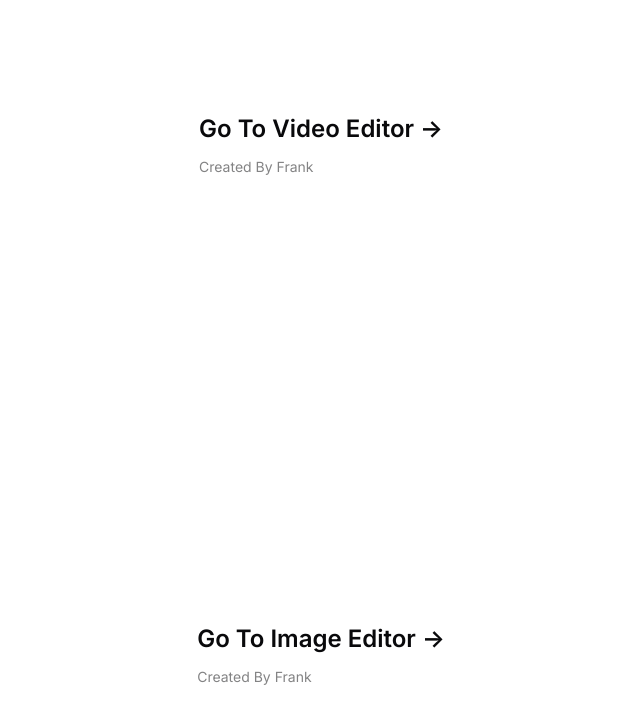
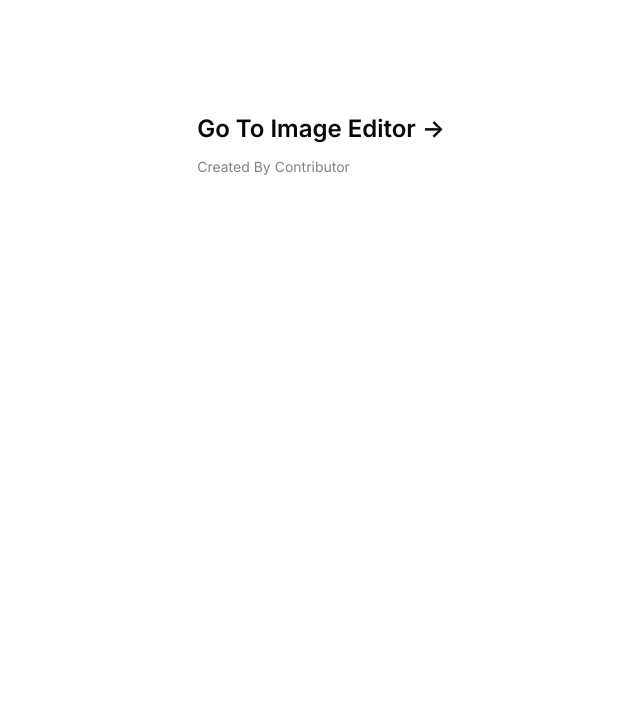
Before and after one commit to porameht/nextjs-image-editor, a Next.js app: page / in a window 1280 px wide. Shown: the top 724 px of the page, without its empty margins (319-959 px from the left). Built offline with nearby package versions, Linux system fonts and the light colour scheme.

Commit message:
refactor: simplify home page and update attribution
- Remove unused EditorPage component
- Remove redundant /editor1 link from home page
- Update creator attribution to "Contributor"

```diff
--- a/src/app/editor1/page.tsx
+++ /dev/null
@@ -1,13 +0,0 @@
-'use client';
-
-// import dynamic from 'next/dynamic'
-
-function EditorPage() {
-  return (
-    <div>Hello</div>
-  );
-}
-
-EditorPage.diplsayName = "EditorPage";
-
-export default EditorPage;
--- a/src/app/page.tsx
+++ b/src/app/page.tsx
@@ -1,22 +1,6 @@
 export default function Home() {
   return (
     <main className="flex min-h-screen flex-col items-center justify-between p-24">
-      <a
-        href="/editor1"
-        className="group rounded-lg border border-transparent px-5 py-4 transition-colors hover:border-gray-300 hover:bg-gray-100 hover:dark:border-neutral-700 hover:dark:bg-neutral-800/30"
-        rel="noopener noreferrer"
-      >
-        <h2 className={`mb-3 text-2xl font-semibold`}>
-          Go To Video Editor{" "}
-          <span className="inline-block transition-transform group-hover:translate-x-1 motion-reduce:transform-none">
-            -&gt;
-          </span>
-        </h2>
-        <p className={`m-0 max-w-[30ch] text-sm opacity-50`}>
-          Created By Frank
-        </p>
-      </a>
-
       <a
         href="/editor"
         className="group rounded-lg border border-transparent px-5 py-4 transition-colors hover:border-gray-300 hover:bg-gray-100 hover:dark:border-neutral-700 hover:dark:bg-neutral-800/30"
@@ -29,7 +13,7 @@ export default function Home() {
           </span>
         </h2>
         <p className={`m-0 max-w-[30ch] text-sm opacity-50`}>
-          Created By Frank
+          Created By Contributor
         </p>
       </a>
     </main>
```
Also changed, not shown: 1 other file (tests, documents, lock files or other folders).
